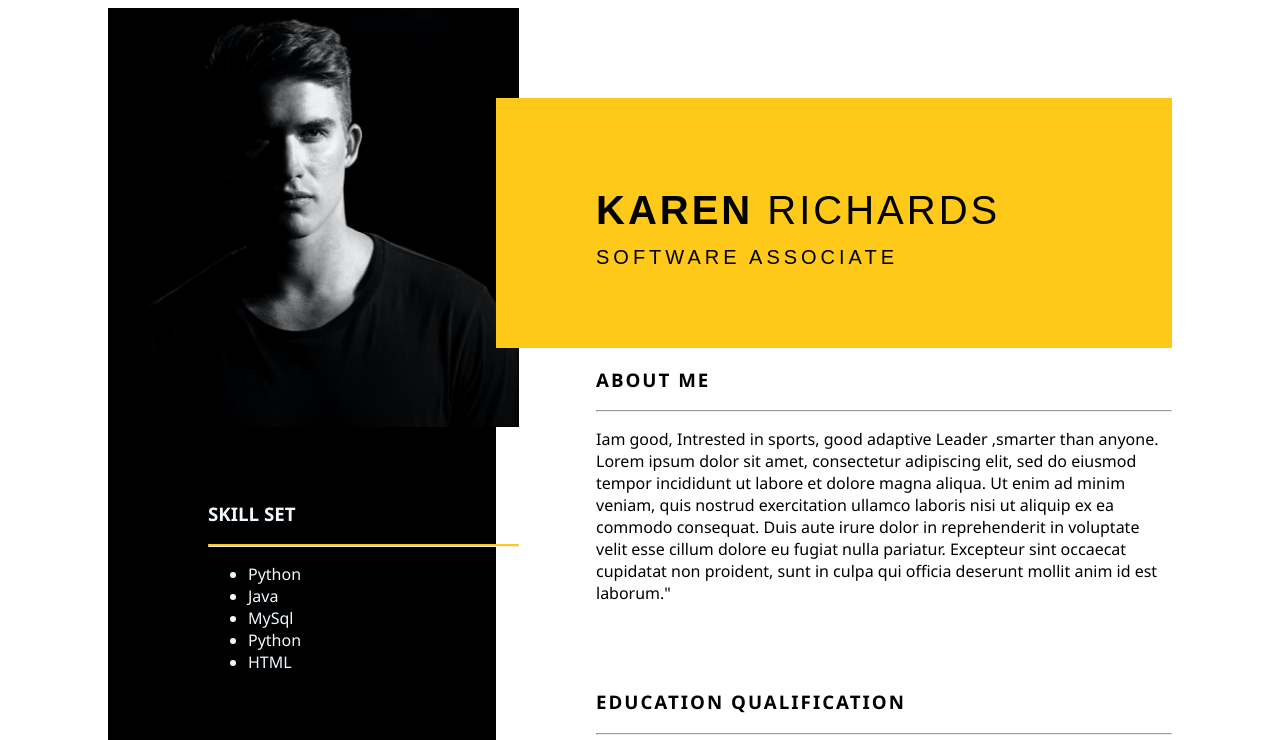
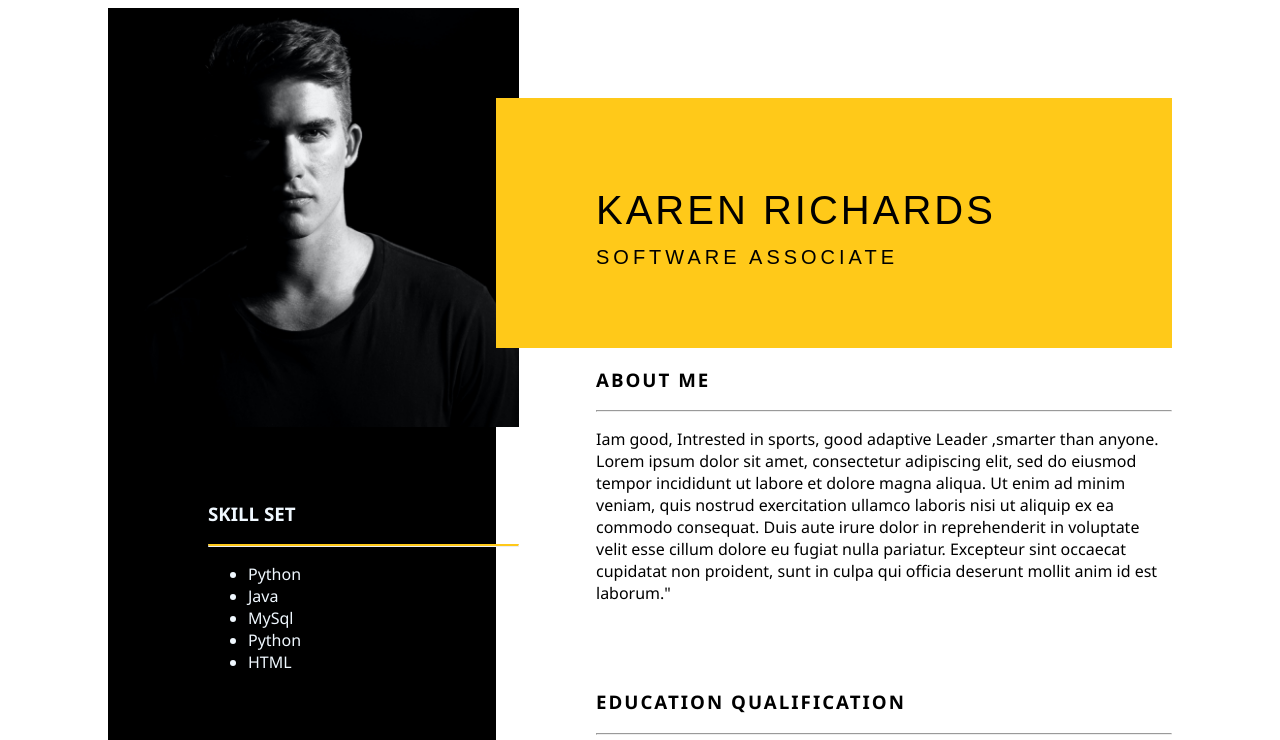
Before and after one commit to Onsagar/testproject, a plain HTML site: page index.html in a window 1280 px wide. Shown: the top 740 px of the page. Drawn offline with Linux system fonts and the light colour scheme.

Commit message:
fix: bold is removed

```diff
--- a/index.html
+++ b/index.html
@@ -62,7 +62,7 @@
             </div>
             <div class="right">
                 <div class="yellowBox">
-                    <h2><b>KAREN</b> RICHARDS</h2>
+                    <h2>KAREN RICHARDS</h2>
                     <h3>SOFTWARE ASSOCIATE</h3>
                 </div>
                 <div class="details">
```
